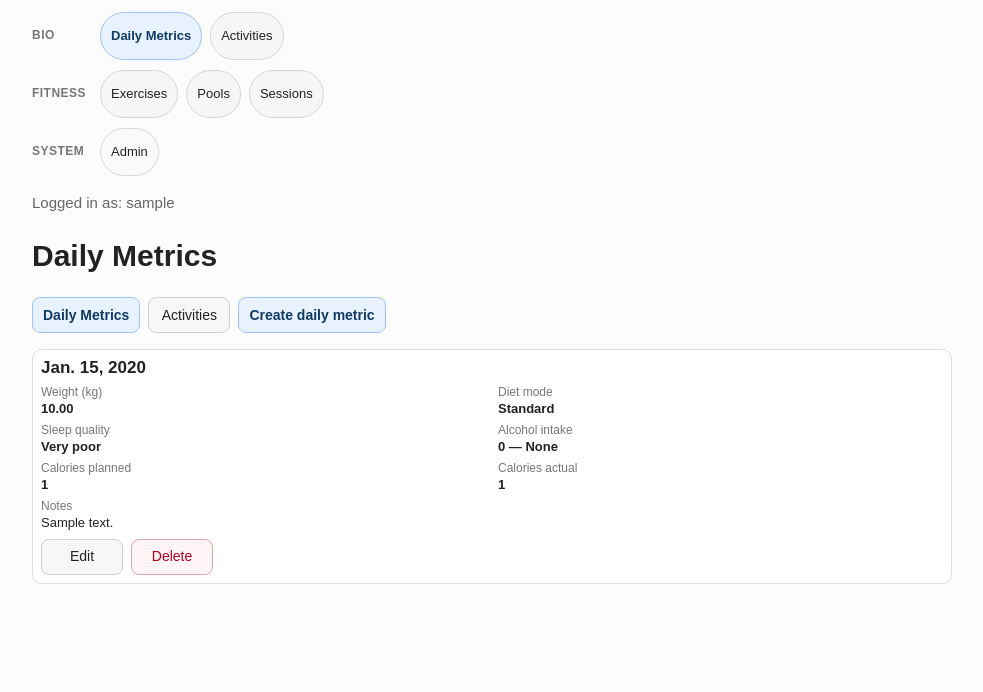
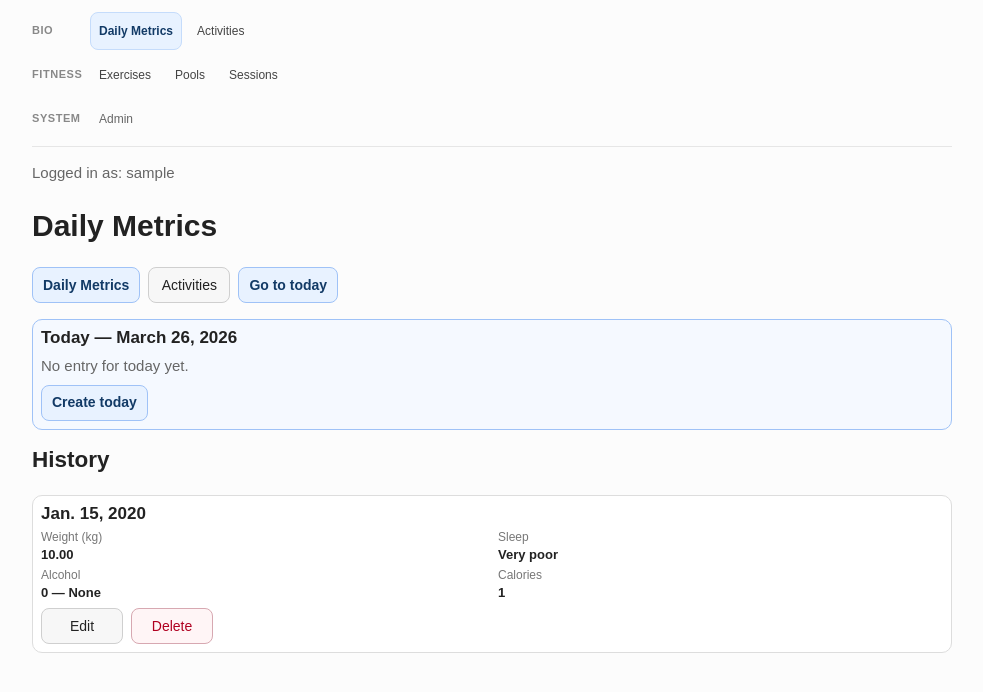
Before and after one commit to MartinParf/lyfeapp, a Django app: page /bio/daily-metrics/ in a window 1280 px wide. Shown: the top 692 px of the page, without its empty margins (148-1131 px from the left). Run offline with Django 5.2, Linux system fonts and the light colour scheme; a user stored in the database is signed in; tables that the repository leaves empty hold one stand-in row (values such as "Sample post"); some libraries are stand-ins or nearby versions.

Commit message:
fixed fomrs, navs

```diff
--- a/bio/urls.py
+++ b/bio/urls.py
@@ -9,6 +9,7 @@ from .views import (
     DailyMetricDeleteView,
     DailyMetricListView,
     DailyMetricUpdateView,
+    DailyMetricTodayView,
 )
 
 app_name = "bio"
@@ -16,10 +17,12 @@ app_name = "bio"
 urlpatterns = [
     path("daily-metrics/", DailyMetricListView.as_view(), name="dailymetric-list"),
     path("daily-metrics/create/", DailyMetricCreateView.as_view(), name="dailymetric-create"),
+    path("daily-metrics/today/", DailyMetricTodayView.as_view(), name="dailymetric-today"),
     path("daily-metrics/<int:pk>/edit/", DailyMetricUpdateView.as_view(), name="dailymetric-edit"),
     path("daily-metrics/<int:pk>/delete/", DailyMetricDeleteView.as_view(), name="dailymetric-delete"),
     path("activities/", ActivityListView.as_view(), name="activity-list"),
     path("activities/create/", ActivityCreateView.as_view(), name="activity-create"),
     path("activities/<int:pk>/edit/", ActivityUpdateView.as_view(), name="activity-edit"),
     path("activities/<int:pk>/delete/", ActivityDeleteView.as_view(), name="activity-delete"),
+
 ]
--- a/bio/views.py
+++ b/bio/views.py
@@ -2,6 +2,7 @@ from django.contrib.auth.mixins import LoginRequiredMixin
 from django.shortcuts import get_object_or_404, redirect, render
 from django.views import View
 from django.views.generic import ListView
+from django.utils import timezone
 
 from .forms import ActivityForm, DailyMetricForm
 from .models import Activity, DailyMetric
@@ -14,6 +15,22 @@ class DailyMetricListView(LoginRequiredMixin, ListView):
 
     def get_queryset(self):
         return DailyMetric.objects.filter(user=self.request.user).order_by("-date", "-id")
+
+    def get_context_data(self, **kwargs):
+        context = super().get_context_data(**kwargs)
+
+        today = timezone.localdate()
+
+        today_metric = (
+            DailyMetric.objects
+            .filter(user=self.request.user, date=today)
+            .first()
+        )
+
+        context["today"] = today
+        context["today_metric"] = today_metric
+
+        return context
 
 
 class DailyMetricCreateView(LoginRequiredMixin, View):
@@ -97,6 +114,16 @@ class DailyMetricDeleteView(LoginRequiredMixin, View):
         metric.delete()
         return redirect("bio:dailymetric-list")
 
+class DailyMetricTodayView(LoginRequiredMixin, View):
+    def get(self, request):
+        today = timezone.localdate()
+
+        metric, _created = DailyMetric.objects.get_or_create(
+            user=request.user,
+            date=today,
+        )
+
+        return redirect("bio:dailymetric-edit", pk=metric.pk)
 
 class ActivityListView(LoginRequiredMixin, ListView):
     model = Activity
--- a/templates/base.html
+++ b/templates/base.html
@@ -296,56 +296,71 @@
         }
         .top-nav {
             display: grid;
-            gap: 10px;
-            margin-bottom: 16px;
+            gap: 6px;
+            margin-bottom: 12px;
+            padding-bottom: 8px;
+            border-bottom: 1px solid #e6e6e6;
         }
 
         .nav-group {
             display: flex;
             flex-wrap: wrap;
-            gap: 8px;
+            gap: 6px;
             align-items: center;
         }
 
         .nav-group-label {
-            font-size: 12px;
-            color: #777;
+            font-size: 11px;
+            color: #888;
             font-weight: 700;
-            letter-spacing: 0.04em;
-            min-width: 60px;
+            letter-spacing: 0.05em;
+            min-width: 52px;
+            text-transform: uppercase;
         }
 
         .nav-pill {
             display: inline-flex;
             align-items: center;
             justify-content: center;
-            min-height: 34px;
-            padding: 6px 10px;
-            border-radius: 999px;
-            border: 1px solid #d6d6d6;
-            background: #f6f6f6;
+            min-height: 28px;
+            padding: 4px 8px;
+            border-radius: 8px;
+            border: 1px solid transparent;
+            background: transparent;
             text-decoration: none;
-            color: #222;
-            font-size: 13px;
+            color: #444;
+            font-size: 12px;
             line-height: 1.2;
         }
 
         .nav-pill:hover {
-            background: #eeeeee;
+            background: #f1f1f1;
+            color: #222;
         }
 
         .nav-pill-active {
             background: #e8f2ff;
-            border-color: #9fc2f7;
+            border-color: #c5dcfb;
             color: #123a66;
             font-weight: 600;
         }
 
         .nav-admin {
-            background: #fafafa;
+            color: #666;
         }
         input:invalid, select:invalid {
             border: 1px solid #b00020;
+        }
+        .form-top-bar {
+            display: flex;
+            align-items: center;
+            justify-content: flex-start;
+            margin-bottom: 8px;
+        }
+        .form-top-bar .link-button {
+            min-height: 32px;
+            padding: 5px 10px;
+            font-size: 13px;
         }
         @media (max-width: 768px) {
             body {
@@ -407,23 +422,26 @@
                 margin-bottom: 6px;
             }
             .top-nav {
-                gap: 8px;
+                gap: 6px;
+                margin-bottom: 10px;
+                padding-bottom: 6px;
             }
 
             .nav-group {
-                gap: 6px;
+                gap: 4px;
             }
 
             .nav-group-label {
                 width: 100%;
                 min-width: 0;
-                margin-bottom: 2px;
+                margin-bottom: 1px;
+                font-size: 10px;
             }
 
             .nav-pill {
-                min-height: 32px;
-                padding: 6px 9px;
-                font-size: 12px;
+                min-height: 26px;
+                padding: 4px 7px;
+                font-size: 11px;
             }
         }
     </style>
--- a/templates/bio/activity_form.html
+++ b/templates/bio/activity_form.html
@@ -4,6 +4,11 @@
 
 {% block content %}
 <h1>{{ page_title }}</h1>
+<div class="form-top-bar">
+    <a href="{% url 'bio:activity-list' %}" class="link-button">
+        ← Back
+    </a>
+</div>
 
 <form method="post" class="form-shell">
     {% csrf_token %}
@@ -62,7 +67,6 @@
 
     <div class="form-actions">
         <button type="submit">{{ submit_label }}</button>
-        <a href="{% url 'bio:activity-list' %}" class="link-button">Back</a>
     </div>
 </form>
 {% endblock %}
--- a/templates/bio/dailymetric_form.html
+++ b/templates/bio/dailymetric_form.html
@@ -4,6 +4,11 @@
 
 {% block content %}
 <h1>{{ page_title }}</h1>
+<div class="form-top-bar">
+    <a href="{% url 'bio:dailymetric-list' %}" class="link-button">
+        ← Back
+    </a>
+</div>
 
 <form method="post" class="form-shell">
     {% csrf_token %}
@@ -84,7 +89,6 @@
 
     <div class="form-actions">
         <button type="submit">{{ submit_label }}</button>
-        <a href="{% url 'bio:dailymetric-list' %}" class="link-button">Back</a>
     </div>
 </form>
 {% endblock %}
--- a/templates/bio/dailymetric_list.html
+++ b/templates/bio/dailymetric_list.html
@@ -12,12 +12,61 @@
     <a href="{% url 'bio:activity-list' %}" class="link-button">
         Activities
     </a>
-    <a href="{% url 'bio:dailymetric-create' %}" class="link-button primary-button">
-        Create daily metric
+    <a href="{% url 'bio:dailymetric-today' %}" class="link-button primary-button">
+        Go to today
     </a>
 </div>
 
+<!-- TODAY CARD -->
+<div class="list-card" style="border-color: #9fc2f7; background: #f5f9ff;">
+    <h3 class="list-card-title">Today — {{ today }}</h3>
+
+    {% if today_metric %}
+        <div class="meta-grid two-col">
+            <div>
+                <div class="meta-item-label">Weight (kg)</div>
+                <div class="meta-item-value">{{ today_metric.weight_kg|default:"-" }}</div>
+            </div>
+
+            <div>
+                <div class="meta-item-label">Sleep</div>
+                <div class="meta-item-value">{{ today_metric.get_sleep_quality_display|default:"-" }}</div>
+            </div>
+
+            <div>
+                <div class="meta-item-label">Alcohol</div>
+                <div class="meta-item-value">{{ today_metric.get_alcohol_units_display }}</div>
+            </div>
+
+            <div>
+                <div class="meta-item-label">Diet</div>
+                <div class="meta-item-value">{{ today_metric.get_diet_mode_display|default:"-" }}</div>
+            </div>
+        </div>
+
+        <div class="action-group" style="margin-top: 8px;">
+            <a href="{% url 'bio:dailymetric-edit' today_metric.pk %}" class="link-button primary-button">
+                Edit today
+            </a>
+        </div>
+
+    {% else %}
+        <div class="muted" style="margin-bottom: 8px;">
+            No entry for today yet.
+        </div>
+
+        <div class="action-group">
+            <a href="{% url 'bio:dailymetric-today' %}" class="link-button primary-button">
+                Create today
+            </a>
+        </div>
+    {% endif %}
+</div>
+
+<h2 style="margin-top: 14px;">History</h2>
+
 {% for metric in metrics %}
+    {% if metric.date != today %}
         <div class="list-card">
             <h3 class="list-card-title">{{ metric.date }}</h3>
 
@@ -28,36 +77,19 @@
                 </div>
 
                 <div>
-                <div class="meta-item-label">Diet mode</div>
-                <div class="meta-item-value">{{ metric.get_diet_mode_display|default:"-" }}</div>
-            </div>
-
-            <div>
-                <div class="meta-item-label">Sleep quality</div>
+                    <div class="meta-item-label">Sleep</div>
                     <div class="meta-item-value">{{ metric.get_sleep_quality_display|default:"-" }}</div>
                 </div>
 
                 <div>
-                <div class="meta-item-label">Alcohol intake</div>
+                    <div class="meta-item-label">Alcohol</div>
                     <div class="meta-item-value">{{ metric.get_alcohol_units_display }}</div>
                 </div>
 
                 <div>
-                <div class="meta-item-label">Calories planned</div>
-                <div class="meta-item-value">{{ metric.calories_planned|default:"-" }}</div>
-            </div>
-
-            <div>
-                <div class="meta-item-label">Calories actual</div>
+                    <div class="meta-item-label">Calories</div>
                     <div class="meta-item-value">{{ metric.calories_actual|default:"-" }}</div>
                 </div>
-
-            {% if metric.notes %}
-                <div style="grid-column: 1 / -1;">
-                    <div class="meta-item-label">Notes</div>
-                    <div class="meta-item-value" style="font-weight: normal;">{{ metric.notes }}</div>
-                </div>
-            {% endif %}
             </div>
 
             <div class="action-group">
@@ -75,9 +107,10 @@
                 </form>
             </div>
         </div>
+    {% endif %}
 {% empty %}
     <div class="list-card">
-        <div class="muted">No daily metrics yet.</div>
+        <div class="muted">No history yet.</div>
     </div>
 {% endfor %}
 {% endblock %}
--- a/templates/fitness/exercise_edit_form.html
+++ b/templates/fitness/exercise_edit_form.html
@@ -4,6 +4,11 @@
 
 {% block content %}
 <h1>Edit Custom Exercise</h1>
+<div class="form-top-bar">
+    <a href="{% url 'fitness:exercise-list' %}" class="link-button">
+        ← Back
+    </a>
+</div>
 
 <p class="muted">Editing your custom exercise: {{ exercise.name }}</p>
 
@@ -27,7 +32,6 @@
 
     <div class="form-actions">
         <button type="submit">Save changes</button>
-        <a href="{% url 'fitness:exercise-list' %}" class="link-button">Back</a>
     </div>
 </form>
 {% endblock %}
--- a/templates/fitness/pool_edit_form.html
+++ b/templates/fitness/pool_edit_form.html
@@ -4,6 +4,11 @@
 
 {% block content %}
 <h1>Edit Exercise Pool</h1>
+<div class="form-top-bar">
+    <a href="{% url 'fitness:pool-detail' pool.pk %}" class="link-button">
+        ← Back
+    </a>
+</div>
 
 <p class="muted">Editing: {{ pool.name }}</p>
 
@@ -27,7 +32,6 @@
 
     <div class="form-actions">
         <button type="submit">Save changes</button>
-        <a href="{% url 'fitness:pool-detail' pool.pk %}" class="link-button">Back</a>
     </div>
 </form>
 {% endblock %}
```
Also changed, not shown: fitness/management/commands/seed_exercises.py (+21 -1 lines), templates/bio/activity_list.html (+14 -1 lines), templates/fitness/exercise_form.html (+8 -1 lines), templates/fitness/pool_form.html (+8 -1 lines), templates/fitness/session_form.html (+8 -1 lines). Lines whose indentation alone changed are shown as unchanged.
